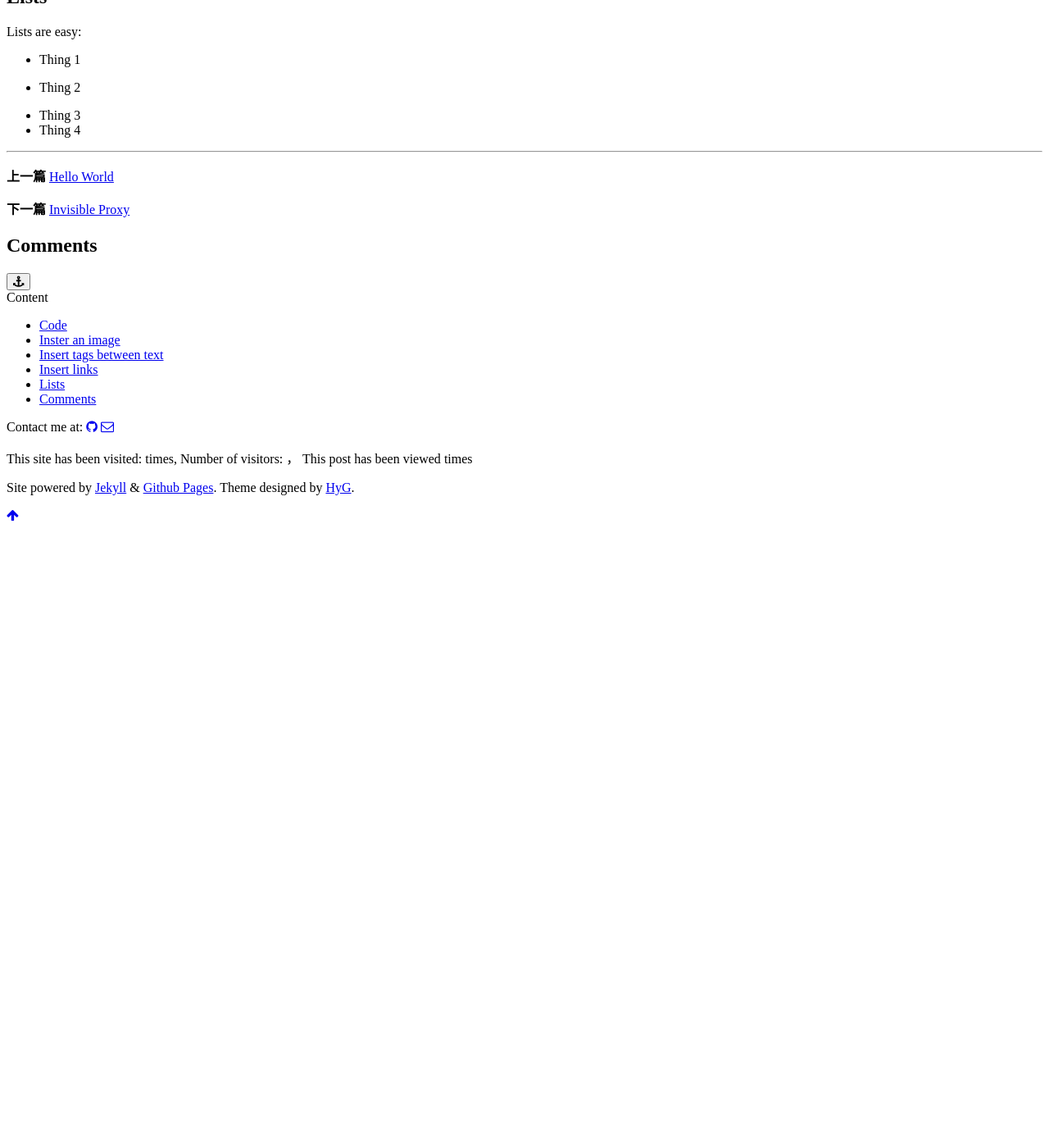
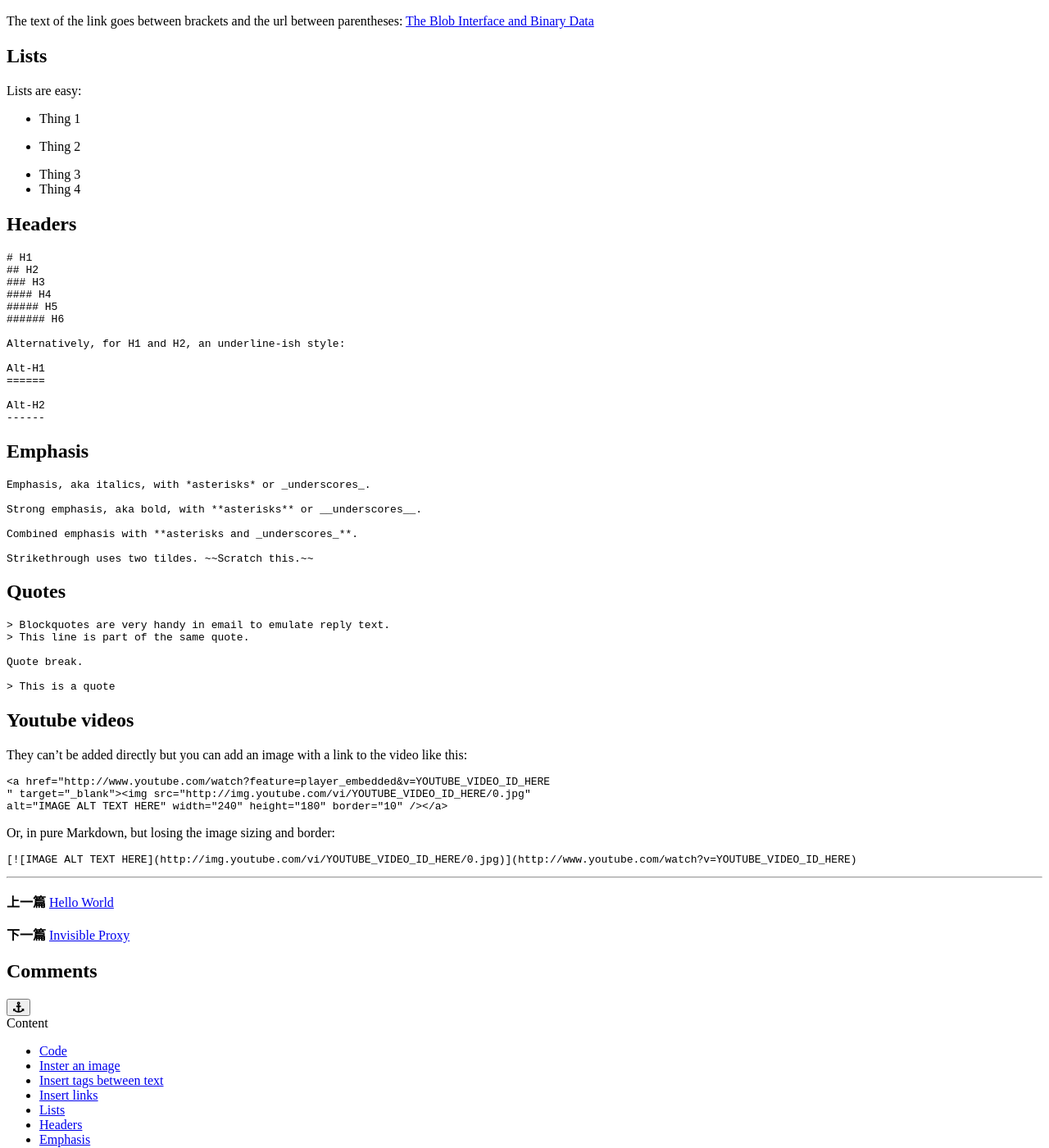
Before and after one commit to Ex0brain/trelis24.github.io, a Jekyll site: the page built from _posts/2017-11-26-Post-Templates.md, in a window 1280 px wide and 1400 px high, scrolled down 1294 px. Shown: the whole window at 82% size. Built offline with Jekyll 4.4.1, drawn with Linux system fonts in a browser that asks for light colours; comment, search, counter and statistics services are not loaded; a style sheet for code colours, icons or effects is not loaded; before the commit the page ends 1940 px from its top, so only the background shows below that; some of the changed text lies outside the part shown.

Commit message:
Edit invisible proxy and template

````diff
--- a/_posts/2017-11-26-Post-Templates.md
+++ b/_posts/2017-11-26-Post-Templates.md
@@ -10,6 +10,9 @@ author: Trelis
 {:toc}
 
 Some templates I can use when I am doing my posts.
+
+
+
 
 ## Code
 
@@ -51,3 +54,54 @@ Lists are easy:
 
 * Thing 3
 * Thing 4
+
+## Headers
+```
+# H1
+## H2
+### H3
+#### H4
+##### H5
+###### H6
+
+Alternatively, for H1 and H2, an underline-ish style:
+
+Alt-H1
+======
+
+Alt-H2
+------
+```
+
+## Emphasis
+```
+Emphasis, aka italics, with *asterisks* or _underscores_.
+
+Strong emphasis, aka bold, with **asterisks** or __underscores__.
+
+Combined emphasis with **asterisks and _underscores_**.
+
+Strikethrough uses two tildes. ~~Scratch this.~~
+```
+
+## Quotes
+```
+> Blockquotes are very handy in email to emulate reply text.
+> This line is part of the same quote.
+
+Quote break.
+
+> This is a quote
+```
+
+## Youtube videos
+They can't be added directly but you can add an image with a link to the video like this:
+```
+<a href="http://www.youtube.com/watch?feature=player_embedded&v=YOUTUBE_VIDEO_ID_HERE
+" target="_blank"><img src="http://img.youtube.com/vi/YOUTUBE_VIDEO_ID_HERE/0.jpg"
+alt="IMAGE ALT TEXT HERE" width="240" height="180" border="10" /></a>
+```
+Or, in pure Markdown, but losing the image sizing and border:
+```
+[![IMAGE ALT TEXT HERE](http://img.youtube.com/vi/YOUTUBE_VIDEO_ID_HERE/0.jpg)](http://www.youtube.com/watch?v=YOUTUBE_VIDEO_ID_HERE)
+```
````
Also changed, not shown: _posts/2017-11-27-Invisible-Proxy.md (+7 -7 lines).
